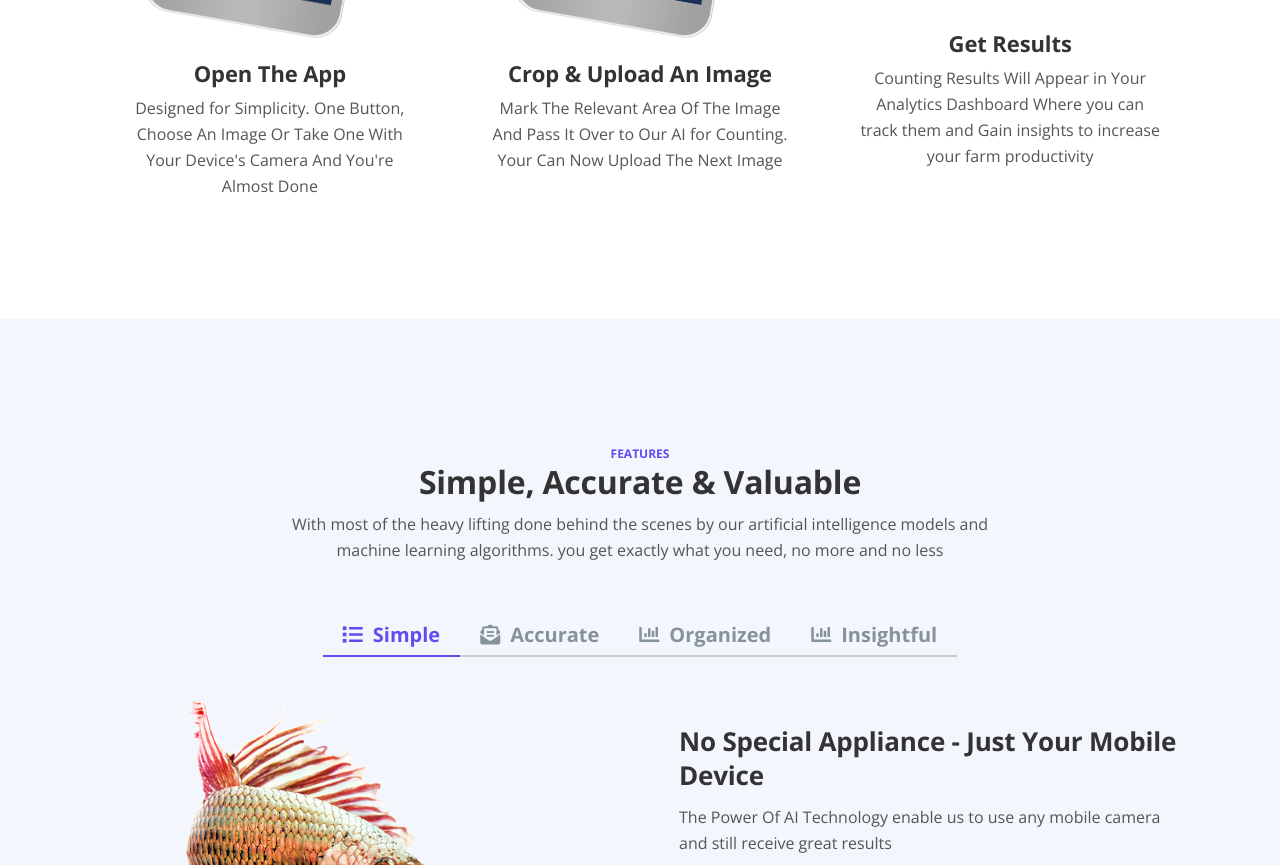
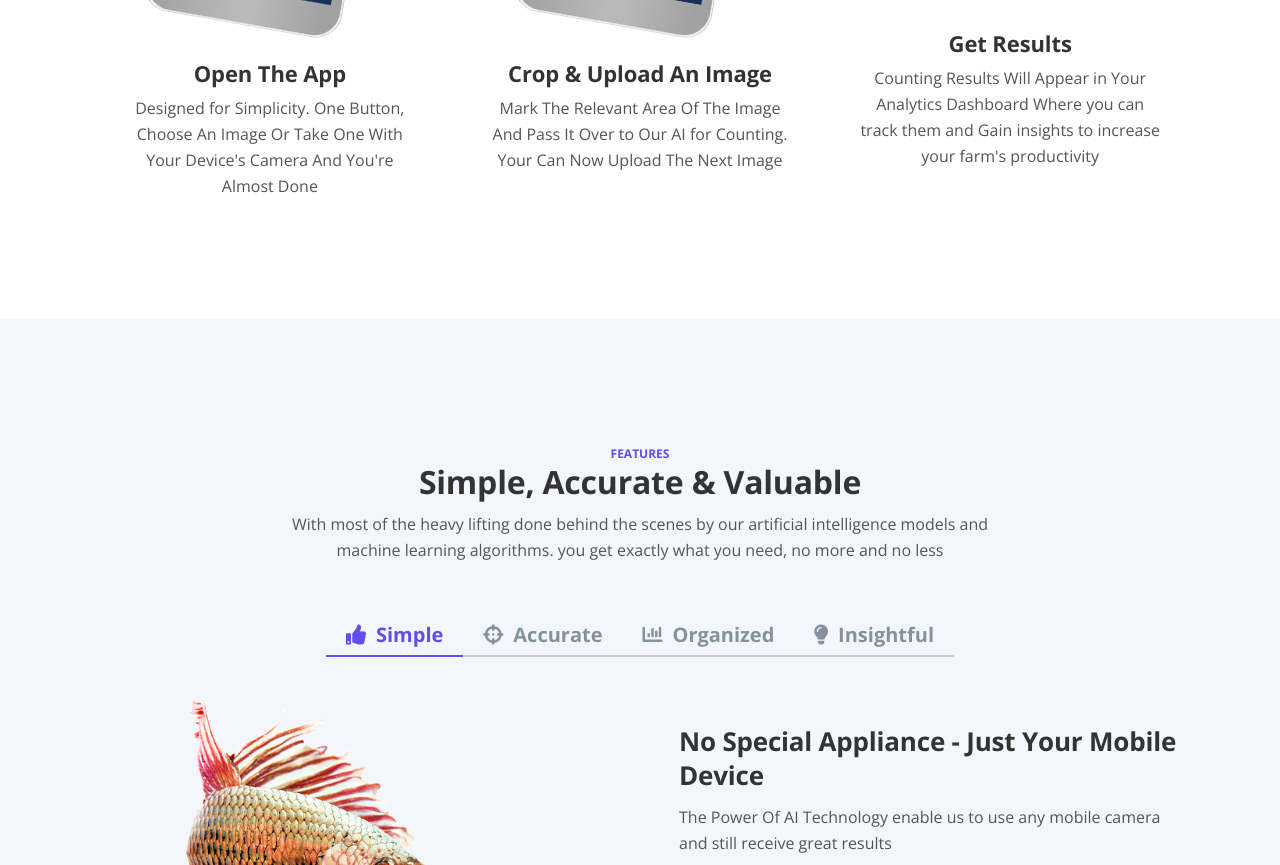
Before and after one commit to Aviadg/Synolo, a plain HTML site: page index.html in a window 1280 px wide. Shown: the part 1385-2250 px from the top of the page. Drawn offline with nearby package versions, Linux system fonts and the light colour scheme.

Commit message:
Update index.html

```diff
--- a/index.html
+++ b/index.html
@@ -176,7 +176,7 @@
                         </div>
                         <div class="card-body">
                             <h4 class="card-title">Get Results</h4>
-                            <p>Counting Results Will Appear in Your Analytics Dashboard Where you can track them and Gain insights to increase your farm productivity </p>
+                            <p>Counting Results Will Appear in Your Analytics Dashboard Where you can track them and Gain insights to increase your farm's productivity </p>
                         </div>
                     </div>
                     <!-- end of card -->
@@ -210,16 +210,16 @@
                     <!-- Tabs Links -->
                     <ul class="nav nav-tabs" id="argoTabs" role="tablist">
                         <li class="nav-item">
-                            <a class="nav-link active" id="nav-tab-1" data-toggle="tab" href="#tab-1" role="tab" aria-controls="tab-1" aria-selected="true"><i class="fas fa-list"></i>Simple</a>
+                            <a class="nav-link active" id="nav-tab-1" data-toggle="tab" href="#tab-1" role="tab" aria-controls="tab-1" aria-selected="true"><i class="fas fa-thumbs-up"></i>Simple</a>
                         </li>
                         <li class="nav-item">
-                            <a class="nav-link" id="nav-tab-2" data-toggle="tab" href="#tab-2" role="tab" aria-controls="tab-2" aria-selected="false"><i class="fas fa-envelope-open-text"></i>Accurate</a>
+                            <a class="nav-link" id="nav-tab-2" data-toggle="tab" href="#tab-2" role="tab" aria-controls="tab-2" aria-selected="false"><i class="fas fa-crosshairs"></i>Accurate</a>
                         </li>
                         <li class="nav-item">
                             <a class="nav-link" id="nav-tab-3" data-toggle="tab" href="#tab-3" role="tab" aria-controls="tab-3" aria-selected="false"><i class="fas fa-chart-bar"></i>Organized</a>
                         </li>
                         <li class="nav-item">
-                            <a class="nav-link" id="nav-tab-3" data-toggle="tab" href="#tab-4" role="tab" aria-controls="tab-4" aria-selected="false"><i class="fas fa-chart-bar"></i>Insightful</a>
+                            <a class="nav-link" id="nav-tab-3" data-toggle="tab" href="#tab-4" role="tab" aria-controls="tab-4" aria-selected="false"><i class="fas fa-lightbulb"></i>Insightful</a>
                         </li>
                     </ul>
                     <!-- end of tabs links -->
```
